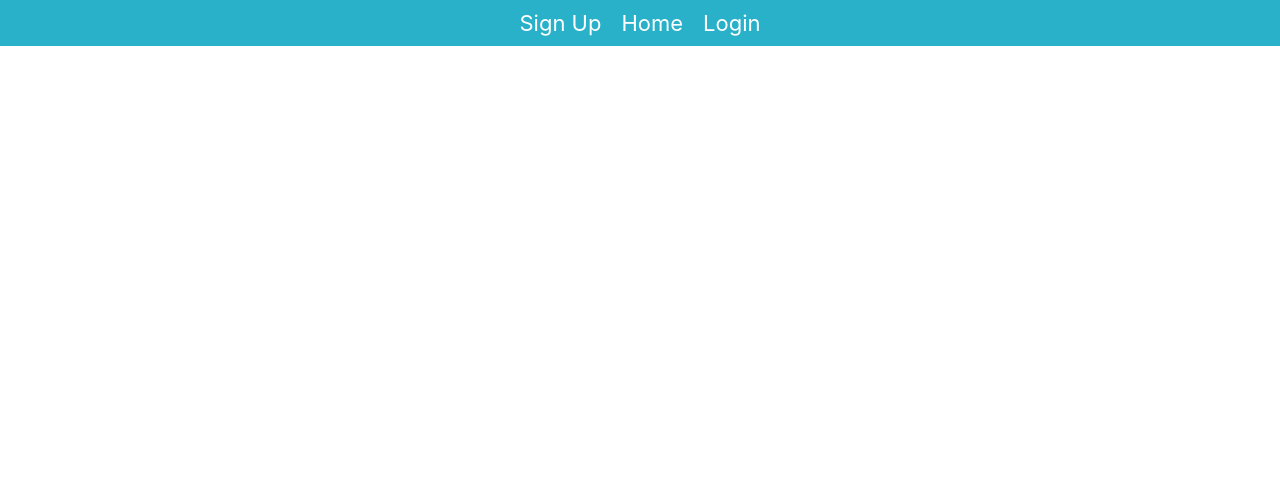
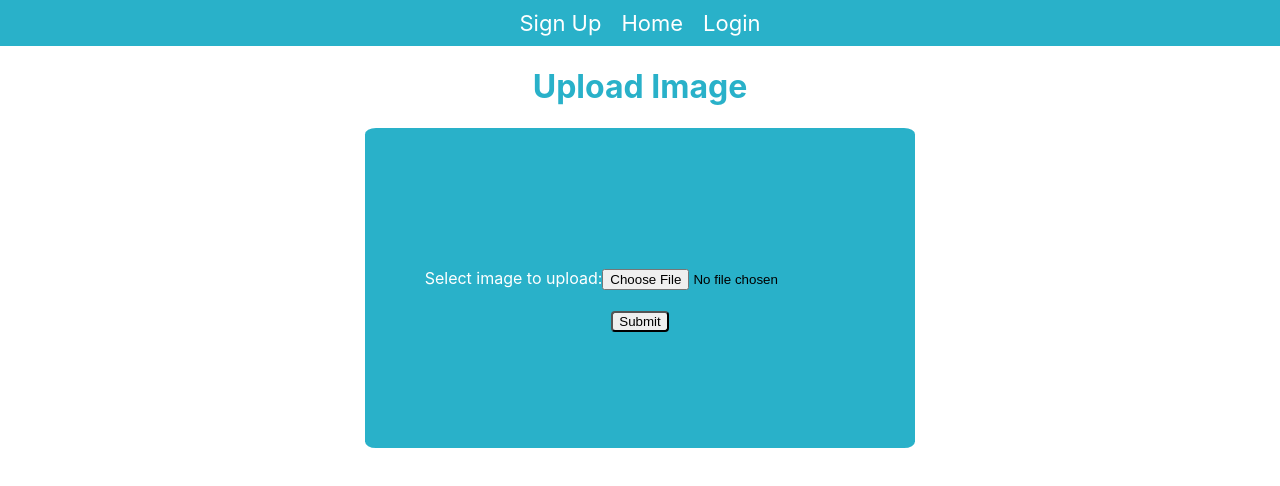
Before and after one commit to lfranckx/ratemybaby-client, a React (Create React App) app: page /uploadimage in a window 1280 px wide. Shown: the top 486 px of the page. Built offline with nearby package versions, Linux system fonts and the light colour scheme.

Commit message:
ready for build

```diff
--- a/package.json
+++ b/package.json
@@ -1,5 +1,5 @@
 {
-  "name": "booksearch-copy",
+  "name": "ratemybaby",
   "version": "0.1.0",
   "private": true,
   "dependencies": {
--- a/src/App/App.css
+++ b/src/App/App.css
@@ -29,3 +29,7 @@ a {
     text-decoration: none;
     font-size: 14px;
 }
+
+button {
+    border-radius: 4px;
+}
--- a/src/App/App.js
+++ b/src/App/App.js
@@ -9,11 +9,13 @@ import SignUp from '../SignUp/SignUp';
 import Profile from '../Profile/Profile';
 import EditProfile from '../EditProfile/EditProfile'
 import data from '../dummy-store'
+import UploadImage from '../UploadImage/UploadImage';
 
 
 class App extends Component {
   constructor(props) {
     super(props)
+    this.handleUploadImage = this.handleUploadImage.bind(this)
     this.handleProfileChange = this.handleProfileChange.bind(this)
     this.handleLogin = this.handleLogin.bind(this)
     this.handleSignUp = this.handleSignUp.bind(this)
@@ -34,6 +36,11 @@ class App extends Component {
     }
   }
 
+  handleUploadImage() {
+    console.log('uploading-image');
+    this.props.history.push('/profile')
+  }
+
   handleProfileChange(newName, newAbout) {
     console.log('changing-profile', newName, newAbout);
     this.setState({
@@ -48,6 +55,7 @@ class App extends Component {
   handleSignUp(email, username, password) {
     console.log('signing-up', email, username, password);
     this.setState({
+      loggedIn: true,
       email: email,
       username: username,
       password: password
@@ -127,6 +135,14 @@ class App extends Component {
                   handleProfileChange={this.handleProfileChange}
                 />}
             />
+            <Route
+              path='/uploadimage'
+              render={(props) =>
+                <UploadImage
+                  {...props}
+                  handleUploadImage={this.handleUploadImage}
+                />}
+            />
           </Switch>
       </AppContext.Provider>
     )
--- a/src/EditProfile/EditProfile.js
+++ b/src/EditProfile/EditProfile.js
@@ -41,15 +41,6 @@ class EditProfile extends Component {
                     <main>
                         <h1>Edit Profile</h1>
                         <section>
-                            <form action="upload.php" method="post" encType="multipart/form-data" className="upload-form">
-                                <div className="editFormItems">
-                                    <label>Select image to upload:</label>
-                                </div>
-                                <div className="editFormItems">
-                                <input type="file" name="fileToUpload" id="fileToUpload"></input>
-                                </div>
-                            </form>
-
                             <form
                                 id="editform"
                                 onSubmit={event => {
--- a/src/Home/Home.css
+++ b/src/Home/Home.css
@@ -4,8 +4,8 @@
 }
 
 #baby-pic {
-    max-height: 350px;
-    max-width: 250px;
+    max-height: 450px;
+    max-width: 350px;
     border-radius: 5px;
 }
 
--- a/src/Profile/Profile.css
+++ b/src/Profile/Profile.css
@@ -4,8 +4,6 @@
     border-radius: 50%;
     background-color: white;
 }
-
-
 
 .about {
     text-align: left;
@@ -14,6 +12,7 @@
     margin-top: 20px;
 }
 
-.edit-link {
-    text-decoration: none;
+#continue {
+    position: relative;
+    top: 10px;
 }
--- a/src/Profile/Profile.js
+++ b/src/Profile/Profile.js
@@ -14,7 +14,7 @@ class Profile extends Component {
                     <main>
                         <h1>{props.user_baby.name}</h1>
                         <section>
-                            <Link to="/editprofile">Edit</Link>
+                            <Link to="/uploadimage">Edit</Link>
                             <div>
                                 <img src={profilepic} alt="profile" id="profilepic" />
                             </div>
@@ -23,7 +23,11 @@ class Profile extends Component {
                                 <p className="text">
                                     {props.user_baby.about}
                                 </p>
+                                <Link to="/editprofile">Edit</Link>
                             </div>
+                            <button type="submit" id="continue">
+                                <Link to="/">Continue</Link>
+                            </button>
                         </section>
                     </main>
                 )}
--- /dev/null
+++ b/src/UploadImage/UploadImage.css
@@ -0,0 +1,9 @@
+#upload-form {
+    position: relative;
+    top: 90px;
+}
+
+#image-submit {
+    position: relative;
+    top: 20px
+}
--- /dev/null
+++ b/src/UploadImage/UploadImage.js
@@ -0,0 +1,33 @@
+import React, { Component } from 'react';
+import './UploadImage.css'
+import AppContext from '../AppContext';
+
+export default class UploadImage extends Component {
+    render() {
+        return (
+            <AppContext.Consumer>
+                {(props) => (
+                    <main>
+                        <h1>Upload Image</h1>
+                        <section>
+                            <form
+                                action="upload.php"
+                                method="post"
+                                encType="multipart/form-data"
+                                id="upload-form"
+                                onSubmit={event => {
+                                    event.preventDefault();
+                                    this.props.handleUploadImage()
+                                }}
+                            >
+                                <label>Select image to upload:</label>
+                                <input type="file" name="fileToUpload" id="fileToUpload"></input>
+                                <button id="image-submit" type="submit">Submit</button>
+                            </form>
+                        </section>
+                    </main>
+                )}
+            </AppContext.Consumer>
+        )
+    }
+}
```
